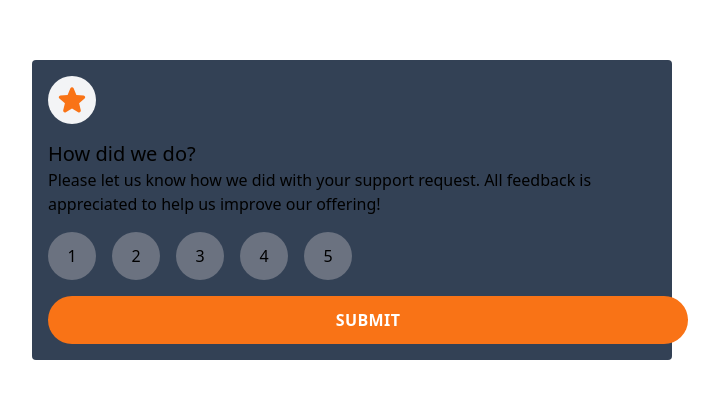
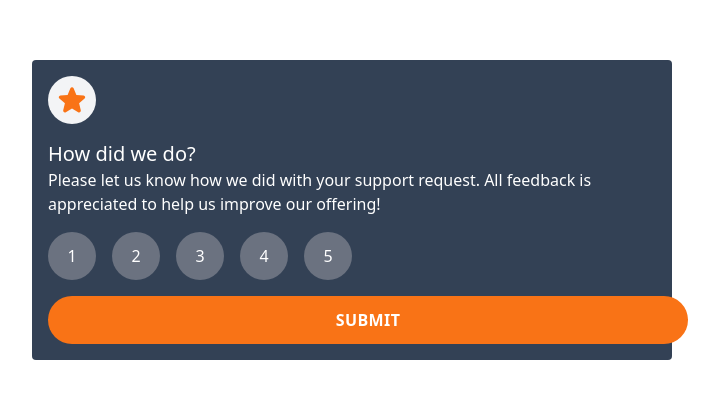
Before and after one commit to otilor/interactive-rating-component-frontend-mentor, a Next.js app: page / in a window 1280 px wide. Shown: the part 190-588 px from the top of the page, without its empty margins (288-1007 px from the left). Built offline with nearby package versions, Linux system fonts and the light colour scheme.

Commit message:
make text white

```diff
--- a/pages/index.js
+++ b/pages/index.js
@@ -16,7 +16,7 @@ export default function Home() {
       </Head>
       <main>
         <div className="grid h-screen place-items-center">
-          <div className="bg-slate-700 rounded w-1/2">
+          <div className="bg-slate-700 rounded w-1/2 text-white">
             <div className="w-12 bg-gray-100 ml-4 mt-4 rounded-full p-2">
               <div>
                 <StarIcon className="text-orange-500" />
```
